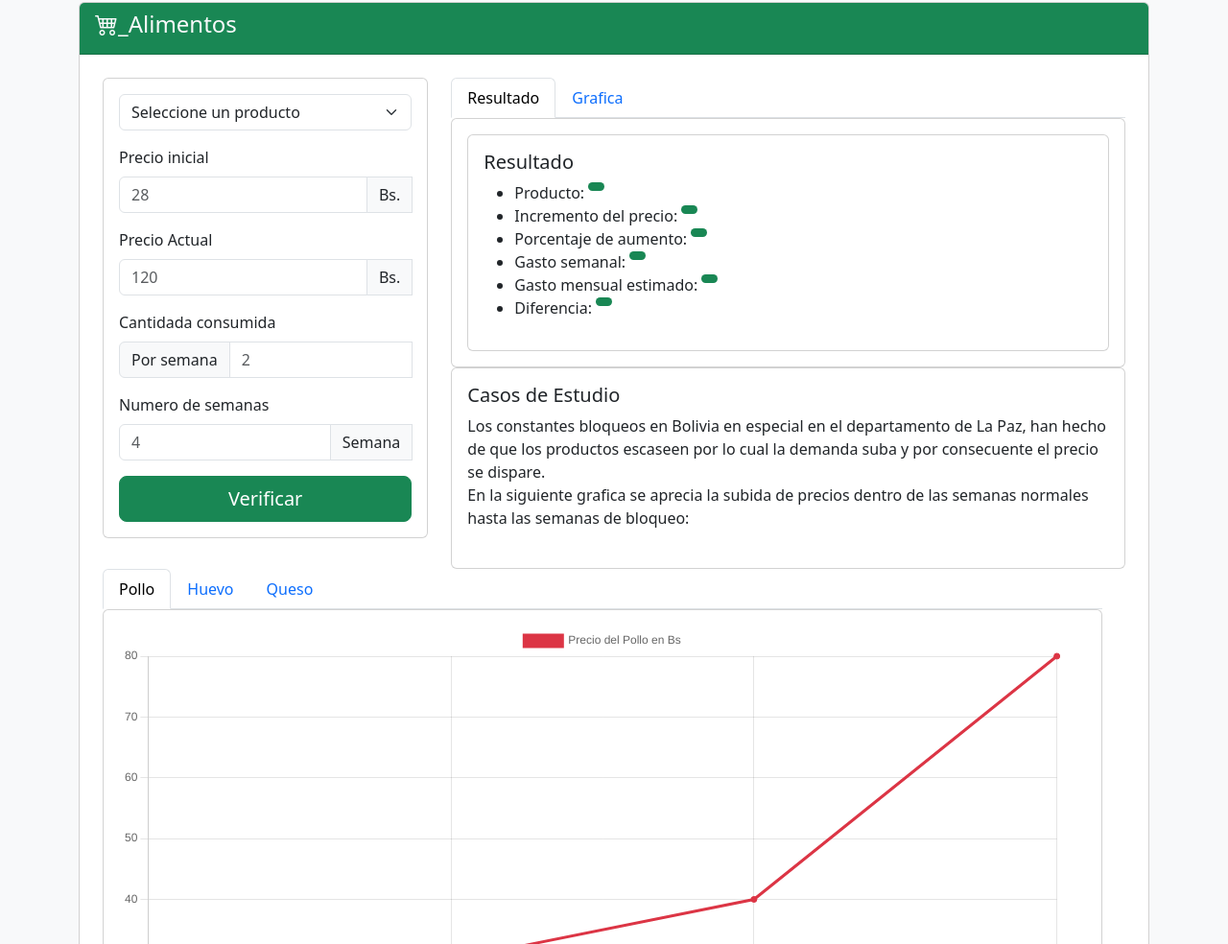
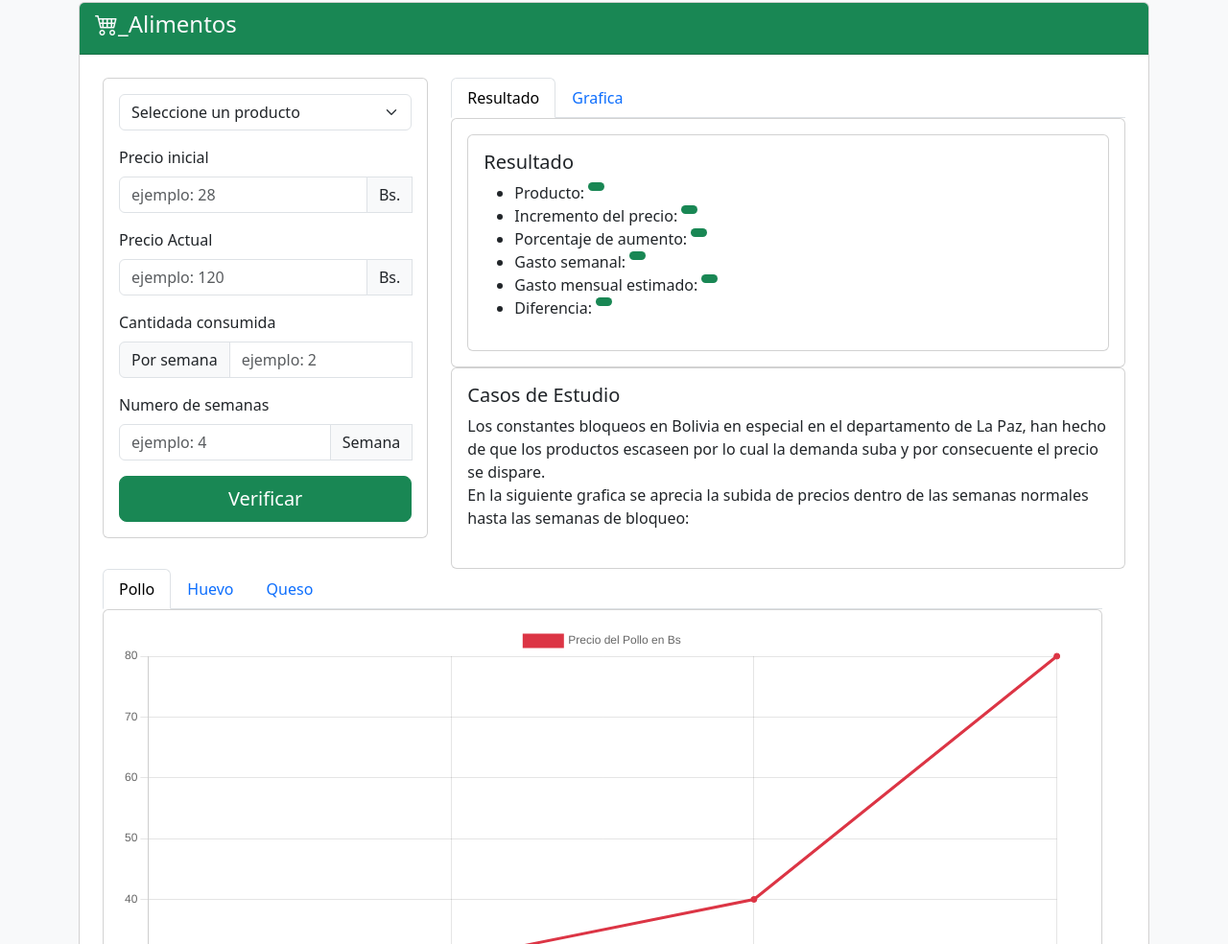
Before and after one commit to OscarBDev/Proyecto-final-UMSA, a plain HTML site: page index.html in a window 1280 px wide. Shown: the part 1457-2441 px from the top of the page at 96% size. Drawn offline with nearby package versions, Linux system fonts and the light colour scheme; no server answers.

```diff
--- a/css/styles.css
+++ b/css/styles.css
@@ -37,6 +37,11 @@
     background-position: center;
 }
 
+.logo{
+    width:40px;
+    height: 40px;
+}
+
 .textos{
     font-size: 13px;
 }
--- a/index.html
+++ b/index.html
@@ -16,6 +16,9 @@
 
   <!-- css para el mapa -->
   <link rel="stylesheet" href="https://unpkg.com/leaflet/dist/leaflet.css">
+
+  <!-- icon -->
+  <link rel="icon" href="img/logo_sin-fondo.ico" type="image/x-icon">
 </head>
 
 <body class="bg-light">
@@ -180,7 +183,7 @@
                 <div class="mb-3">
                   <label class="form-label">Cantidad inicial de carburantes(Distribuidora)</label>
                   <div class="input-group mb-3">
-                    <input type="number" class="form-control" placeholder="150000" step="any" value="150000" id="cantidad_inicial">
+                    <input type="number" class="form-control" placeholder="ejemplo: 150000" step="any" value="150000" id="cantidad_inicial">
                     <span class="input-group-text" id="basic-addon1">Lts.</span>
                     <span class="text-danger" id="validation_ci"></span>
                   </div>
@@ -190,7 +193,7 @@
                 <div class="mb-3">
                   <label class="form-label">Consumo diario estimando</label>
                   <div class="input-group mb-3">
-                    <input type="number" class="form-control" placeholder="15000" step="any" value="15000" id="consumo_diario">
+                    <input type="number" class="form-control" placeholder="ejemplo: 15000" step="any" value="15000" id="consumo_diario">
                     <span class="input-group-text" id="basic-addon1">Lts.</span>
                     <span class="text-danger" id="validation_cd"></span>
                   </div>
@@ -200,7 +203,7 @@
                 <div class="mb-3">
                   <label class="form-label">Reavastesimiento diario</label>
                   <div class="input-group mb-3">
-                    <input type="number" class="form-control" placeholder="5000" step="any" value="5000" id="reavastesimiento_diario">
+                    <input type="number" class="form-control" placeholder="ejemplo: 5000" step="any" value="5000" id="reavastesimiento_diario">
                     <span class="input-group-text" id="basic-addon1">Lts.</span>
                     <span class="text-danger" id="validation_rd"></span>
                   </div>
@@ -210,7 +213,7 @@
                 <div class="mb-3">
                   <label class="form-label">Nivel critico de reserva</label>
                   <div class="input-group mb-3">
-                    <input type="number" class="form-control" placeholder="20000" step="any" value="20000" id="nivel_critico">
+                    <input type="number" class="form-control" placeholder="ejemplo: 20000" step="any" value="20000" id="nivel_critico">
                     <span class="input-group-text" id="basic-addon1">Lts.</span>
                     <span class="text-danger" id="validation_nc"></span>
                   </div>
@@ -411,7 +414,7 @@
                 <div class="mb-3">
                   <label class="form-label">Precio inicial</label>
                   <div class="input-group mb-3">
-                    <input type="number" class="form-control" placeholder="28" step="any" id="precio_inicial">
+                    <input type="number" class="form-control" placeholder="ejemplo: 28" step="any" id="precio_inicial">
                     <span class="input-group-text">Bs.</span>
                     <span class="text-danger" id="validation_pi"></span>
                   </div>
@@ -421,7 +424,7 @@
                 <div class="mb-3">
                   <label class="form-label">Precio Actual</label>
                   <div class="input-group mb-3">
-                    <input type="number" class="form-control" placeholder="120" step="any" id="precio_actual">
+                    <input type="number" class="form-control" placeholder="ejemplo: 120" step="any" id="precio_actual">
                     <span class="input-group-text">Bs.</span>
                     <span class="text-danger" id="validation_pa"></span>
                   </div>
@@ -432,7 +435,7 @@
                   <label class="form-label">Cantidada consumida</label>
                   <div class="input-group mb-3">
                     <span class="input-group-text">Por semana</span>
-                    <input type="number" class="form-control" placeholder="2" step="1" id="cantidad_consumida">
+                    <input type="number" class="form-control" placeholder="ejemplo: 2" step="1" id="cantidad_consumida">
                     <span class="text-danger" id="validation_cc"></span>
                   </div>
                 </div>
@@ -441,7 +444,7 @@
                 <div class="mb-3">
                   <label class="form-label">Numero de semanas</label>
                   <div class="input-group mb-3">
-                    <input type="number" class="form-control" placeholder="4" step="1" id="numero_semanas">
+                    <input type="number" class="form-control" placeholder="ejemplo: 4" step="1" id="numero_semanas">
                     <span class="input-group-text">Semana</span>
                     <span class="text-danger" id="validation_ns"></span>
                   </div>
@@ -742,6 +745,7 @@
   <!-- END TRANSPORTE -->
 
 
+
   <!-- FOOTER -->
   <footer class="bg-dark border-top border-secondary text-secondary py-4">
     <div class="container">
```
Also changed, not shown: img/logo.png (added), img/logo_sin fondo.png (added), img/logo_sin-fondo.ico (added).
